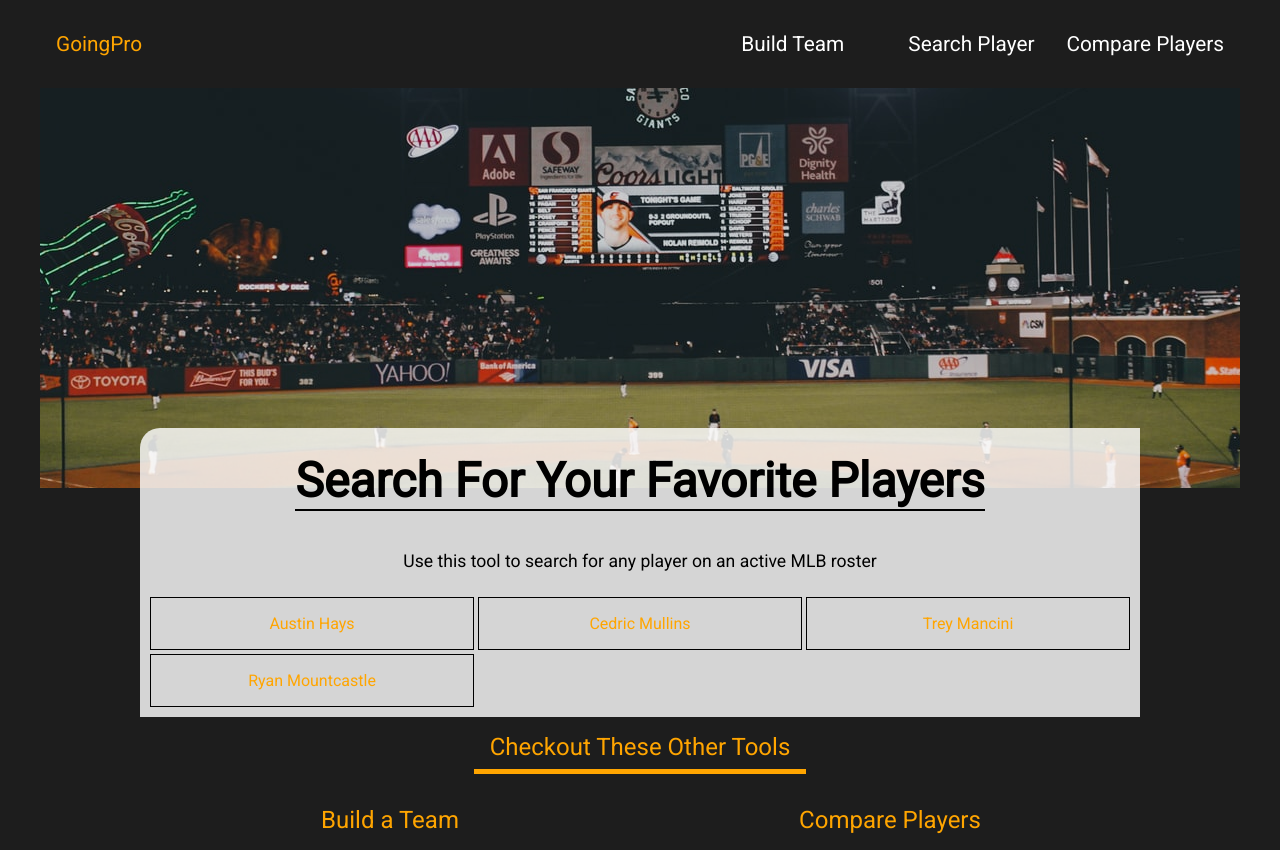
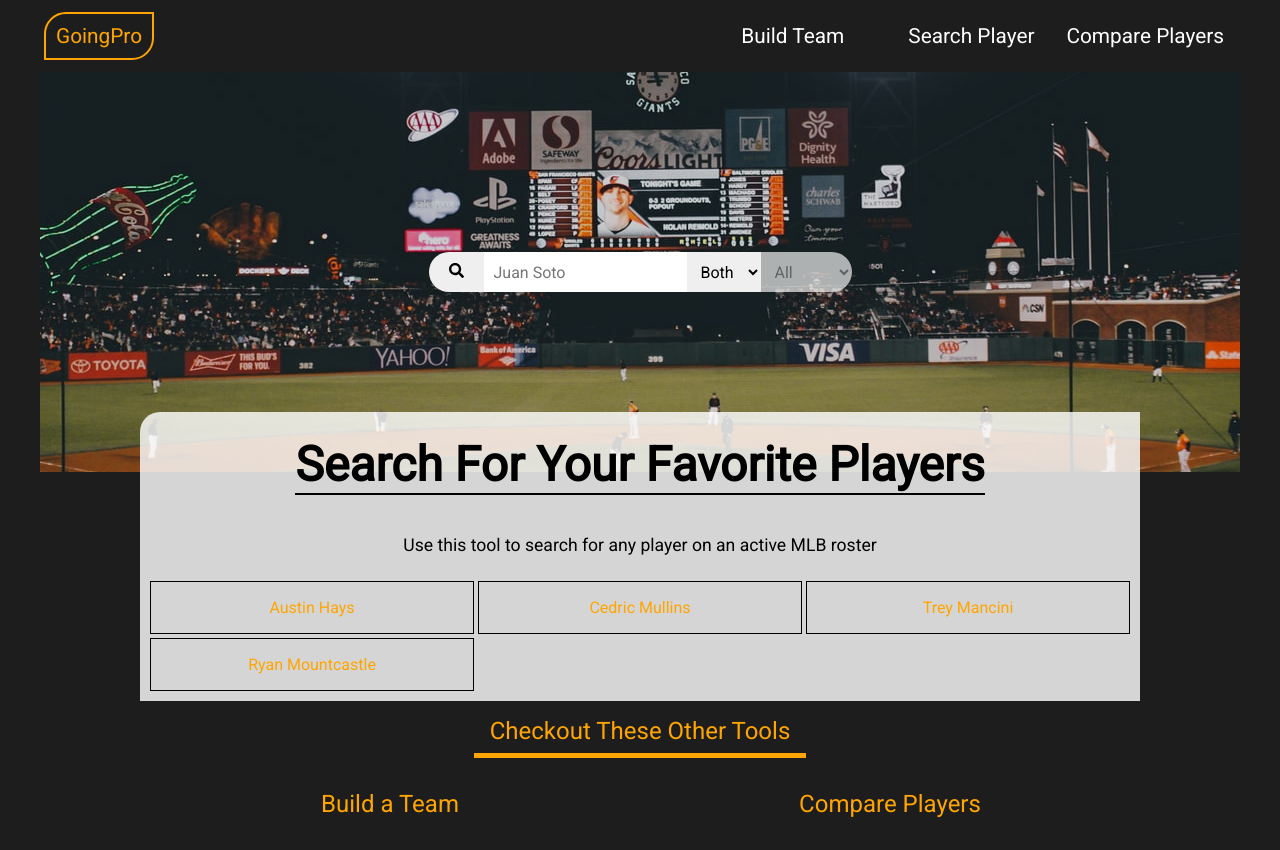
Before and after one commit to JeremiahFailla/mlbshowapp, a React (Create React App) app: page /search-players in a window 1280 px wide. Built offline with nearby package versions, Linux system fonts and the light colour scheme; the HTML template or start-up script is replaced by a standard one.

Commit message:
added the search bar feature

```diff
--- a/package.json
+++ b/package.json
@@ -3,12 +3,16 @@
   "version": "0.1.0",
   "private": true,
   "dependencies": {
+    "@fortawesome/fontawesome-svg-core": "^1.2.36",
+    "@fortawesome/free-solid-svg-icons": "^5.15.4",
+    "@fortawesome/react-fontawesome": "^0.1.16",
     "@testing-library/jest-dom": "^5.14.1",
     "@testing-library/react": "^11.2.7",
     "@testing-library/user-event": "^12.8.3",
     "firebase": "^9.0.2",
     "react": "^17.0.2",
     "react-dom": "^17.0.2",
+    "react-icons": "^4.3.1",
     "react-redux": "^7.2.5",
     "react-router-dom": "^5.3.0",
     "react-scripts": "4.0.1",
--- a/src/components/layout/Card.js
+++ b/src/components/layout/Card.js
@@ -2,7 +2,7 @@ import React from "react";
 import classes from "./Card.module.css";
 
 const Card = (props) => {
-  return <div className={classes.imgBg}>{props.children}</div>;
+  return <div className={`${classes.imgBg} flex-c`}>{props.children}</div>;
 };
 
 export default Card;
--- a/src/components/layout/MainNavigation.module.css
+++ b/src/components/layout/MainNavigation.module.css
@@ -1,7 +1,7 @@
 nav {
   display: flex;
   justify-content: space-between;
-  padding: 2rem 1rem;
+  padding: 1.5rem 1rem;
   font-size: 1.3rem;
   color: rgb(255, 255, 255);
 }
@@ -25,4 +25,7 @@ nav {
 
 .logo {
   color: orange;
+  border-radius: 10px 0 10px 0;
+  outline: 2px solid orange;
+  outline-offset: 10px;
 }
--- /dev/null
+++ b/src/components/searchBar/SearchBar.js
@@ -0,0 +1,78 @@
+import React, { useState } from "react";
+import { FaSearch } from "react-icons/fa";
+import classes from "./SearchBar.module.css";
+
+const SearchBar = () => {
+  const [name, setName] = useState("");
+  const [league, setLeague] = useState("");
+  const [division, setDivision] = useState("");
+  const [divisionToggle, setDivisionToggle] = useState(true);
+
+  const onSubmitHandler = (e) => {
+    e.preventDefault();
+    console.log("Finding player");
+  };
+
+  const onLeagueHandler = (e) => {
+    console.log(e.target.value);
+    if (e.target.value === "AL" || e.target.value === "NL") {
+      setDivisionToggle(false);
+    } else {
+      setDivisionToggle(true);
+    }
+  };
+
+  const onDivisionChangeHandler = (e) => {};
+
+  return (
+    <form className={classes.form} onSubmit={onSubmitHandler}>
+      <button type="submit" className={classes.submit}>
+        <FaSearch className={classes.searchIcon} />
+      </button>
+      <input
+        type="text"
+        placeholder="Juan Soto"
+        className={classes.nameInput}
+      />
+      <select
+        name="league"
+        id="league"
+        className={classes.league}
+        onChange={onLeagueHandler}
+      >
+        <option value="both" selected>
+          Both
+        </option>
+        <option value="AL">AL</option>
+        <option value="NL">NL</option>
+      </select>
+      {divisionToggle ? (
+        <select
+          name="division"
+          id="division"
+          className={classes.division}
+          disabled
+        >
+          <option value="All">All</option>
+          <option value="All">East</option>
+          <option value="All">Central</option>
+          <option value="All">West</option>
+        </select>
+      ) : (
+        <select
+          name="division"
+          id="division"
+          className={classes.division}
+          onChange={onDivisionChangeHandler}
+        >
+          <option value="All">All</option>
+          <option value="All">East</option>
+          <option value="All">Central</option>
+          <option value="All">West</option>
+        </select>
+      )}
+    </form>
+  );
+};
+
+export default SearchBar;
--- /dev/null
+++ b/src/components/searchBar/SearchBar.module.css
@@ -0,0 +1,48 @@
+.submit,
+.league,
+.division,
+.nameInput {
+  outline: 0;
+  border: none;
+  height: 40px;
+}
+
+.form {
+  border-radius: 20px;
+}
+
+.nameInput {
+  font-size: 1rem;
+  padding: 0 10px;
+}
+
+.submit {
+  border-radius: 20px 0 0 20px;
+  font-size: 15px;
+  padding: 0 20px;
+  cursor: pointer;
+}
+
+.submit:hover,
+.searchIcon:hover {
+  background: orange;
+}
+
+.division,
+.league {
+  padding: 0 10px;
+  cursor: pointer;
+  font-size: 1rem;
+}
+
+.division {
+  border-radius: 0 20px 20px 0;
+}
+
+.searchIcon:hover {
+  cursor: pointer;
+}
+
+.division:focus {
+  border-radius: 0 20px 0 0;
+}
--- a/src/pages/SearchPlayer.js
+++ b/src/pages/SearchPlayer.js
@@ -6,6 +6,7 @@ import { useSelector, useDispatch } from "react-redux";
 import classes from "./pageStyles/SearchPlayers.module.css";
 import Features from "../components/Features";
 import PlayersList from "../components/PlayersList";
+import SearchBar from "../components/searchBar/SearchBar";
 
 const SearchPlayer = () => {
   const playersFound = useState(false);
@@ -23,7 +24,9 @@ const SearchPlayer = () => {
   // }, []);
   return (
     <React.Fragment>
-      <Card></Card>
+      <Card>
+        <SearchBar />
+      </Card>
       <div className={classes.body}>
         <div className={classes.title}>
           <h1>Search For Your Favorite Players</h1>
```
Also changed, not shown: 2 other files (tests, documents, lock files or other folders).
